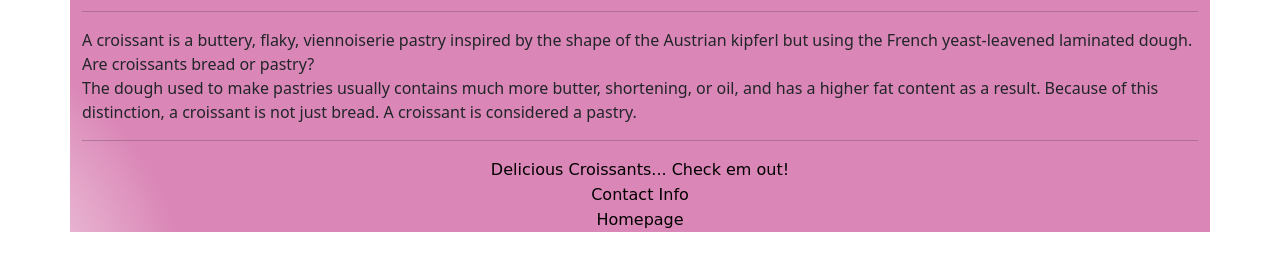
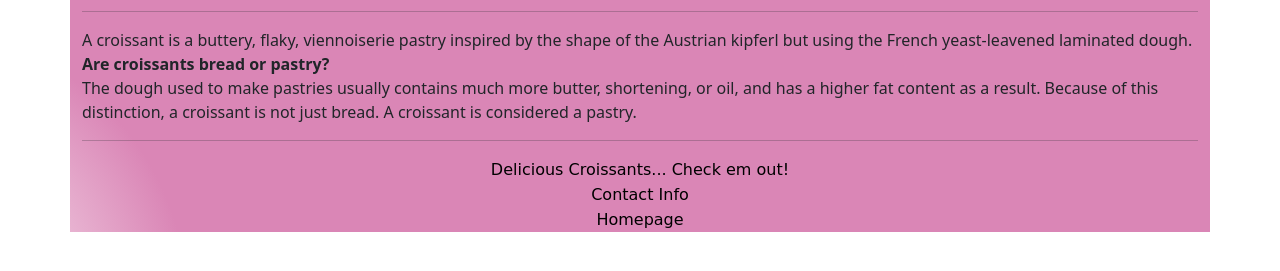
Before and after one commit to erika91mtz/Croissant, a plain HTML site: page index.html in a window 1280 px wide. Shown: the part 53-324 px from the top of the page. Drawn offline with nearby package versions, Linux system fonts and the light colour scheme.

Commit message:
updated paragraph

```diff
--- a/index.html
+++ b/index.html
@@ -30,7 +30,7 @@
         shape of the Austrian kipferl but using the French yeast-leavened
         laminated dough.
         <br />
-        Are croissants bread or pastry?
+        <strong>Are croissants bread or pastry?</strong>
         <br />
         The dough used to make pastries usually contains much more butter,
         shortening, or oil, and has a higher fat content as a result. Because of
```
